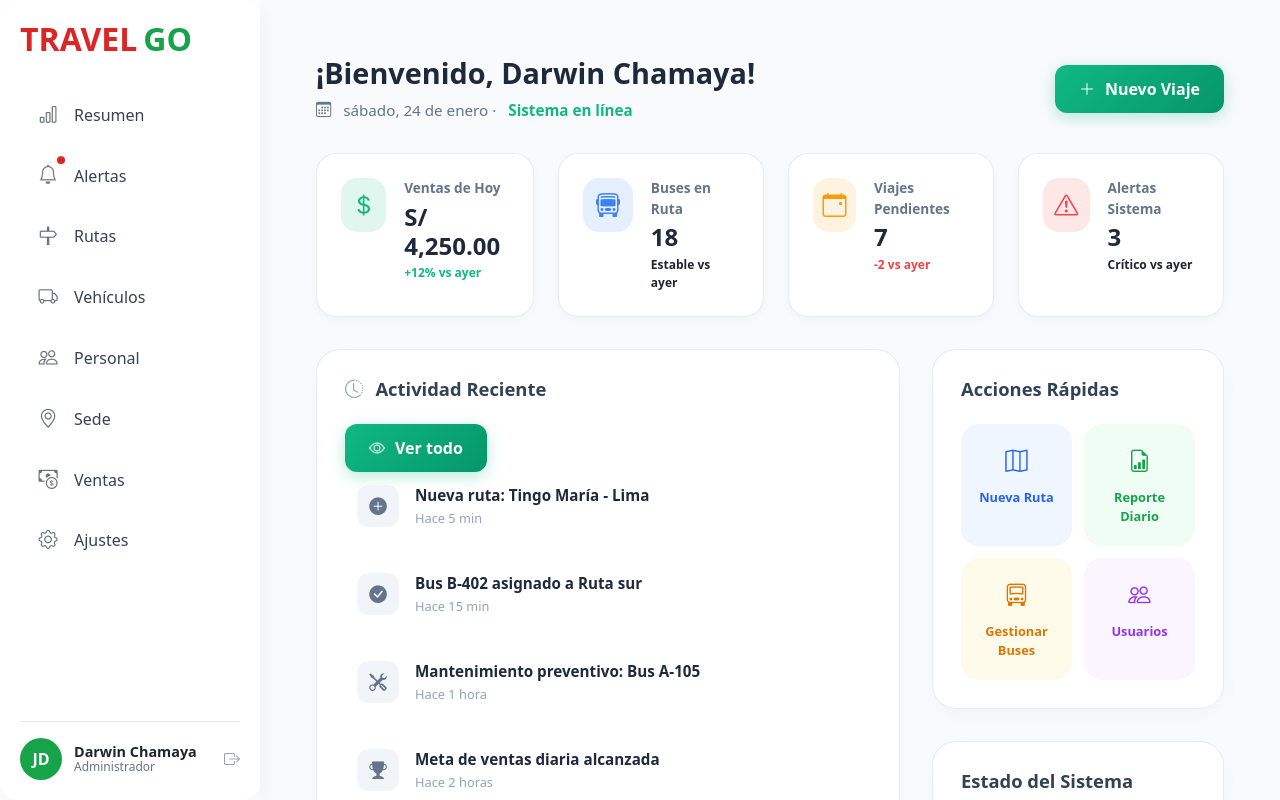
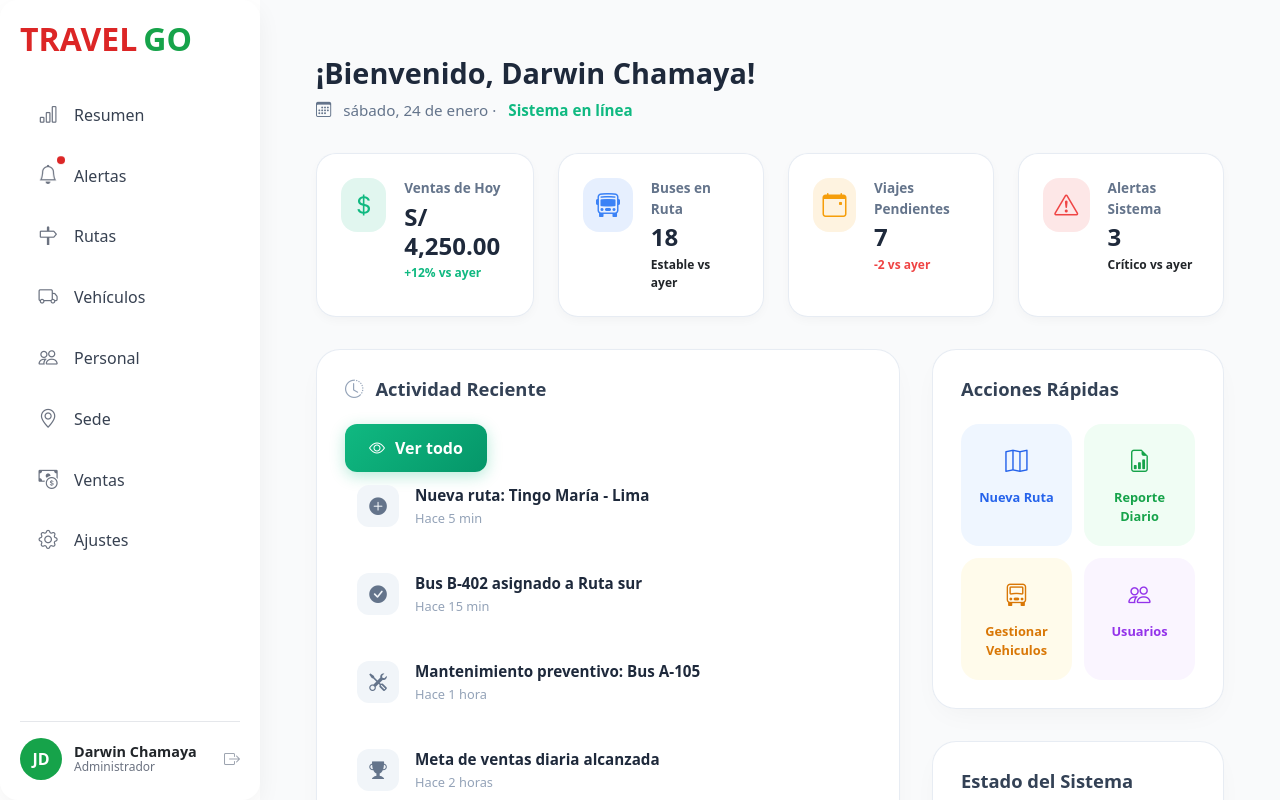
Before and after one commit to EULERLOSVIN/TravelGo-FrontEnd, an Angular app: page /home in a window 1280 px wide. Both pictures are taken after a click on the button "Administrador". Built offline with nearby package versions, Linux system fonts and the light colour scheme.

Commit message:
listo para enviar cambios a developer

```diff
--- a/src/app/features/Administrador/pages/administrator.page/administrator.page.html
+++ b/src/app/features/Administrador/pages/administrator.page/administrator.page.html
@@ -4,12 +4,6 @@
     <div class="greeting-info">
       <h1>¡Bienvenido, {{ adminName }}!</h1>
       <p><i class="bi bi-calendar3"></i> {{ formatDate(currentTime) }} · <span>Sistema en línea</span></p>
-    </div>
-    <div class="header-actions">
-      <button class="btn-primary-gradient">
-        <i class="bi bi-plus-lg"></i>
-        Nuevo Viaje
-      </button>
     </div>
   </header>
 
@@ -59,7 +53,7 @@
         <h3>Acciones Rápidas</h3>
         <div class="actions-grid">
           <button class="action-btn" *ngFor="let action of quickActions" [style.background-color]="action.color"
-            [style.color]="action.textColor">
+            [style.color]="action.textColor" (click)="handleAction(action.label)">
             <i class="bi" [ngClass]="action.icon"></i>
             {{ action.label }}
           </button>
@@ -89,3 +83,6 @@
     </div>
   </div>
 </div>
+
+<!-- Modal para registrar nueva ruta -->
+<app-register-new-route [isOpen]="isModalOpen" (close)="isModalOpen = false"></app-register-new-route>
--- a/src/app/features/Administrador/pages/administrator.page/administrator.page.ts
+++ b/src/app/features/Administrador/pages/administrator.page/administrator.page.ts
@@ -1,13 +1,16 @@
 import { Component } from '@angular/core';
 import { CommonModule } from '@angular/common';
 import { FormsModule } from '@angular/forms';
+import { RegisterNewRouteComponent } from '../../components/register-new-route/register-new-route.component';
+import { Router } from '@angular/router';
 
 @Component({
   selector: 'app-administrator',
   standalone: true,
   imports: [
     CommonModule,   // 👈 necesario para *ngIf
-    FormsModule     // 👈 necesario para ngModel
+    FormsModule,     // 👈 necesario para ngModel
+    RegisterNewRouteComponent
   ],
   templateUrl: './administrator.page.html',
   styleUrl: './administrator.page.scss',
@@ -15,6 +18,9 @@ import { FormsModule } from '@angular/forms';
 export class AdministratorComponent {
   currentTime: Date = new Date();
   adminName: string = 'Darwin Chamaya';
+  isModalOpen: boolean = false;
+
+  constructor(private router: Router) { }
 
   // Stats para el Dashboard
   stats = [
@@ -36,9 +42,26 @@ export class AdministratorComponent {
   quickActions = [
     { label: 'Nueva Ruta', icon: 'bi-map', color: '#eff6ff', textColor: '#2563eb' },
     { label: 'Reporte Diario', icon: 'bi-file-earmark-bar-graph', color: '#f0fdf4', textColor: '#16a34a' },
-    { label: 'Gestionar Buses', icon: 'bi-truck-front', color: '#fffbeb', textColor: '#d97706' },
+    { label: 'Gestionar Vehiculos', icon: 'bi-truck-front', color: '#fffbeb', textColor: '#d97706' },
     { label: 'Usuarios', icon: 'bi-people', color: '#faf5ff', textColor: '#9333ea' }
   ];
+
+  handleAction(label: string) {
+    switch (label) {
+      case 'Nueva Ruta':
+        this.isModalOpen = true;
+        break;
+      case 'Gestionar Vehiculos':
+        this.router.navigate(['/app-admin/vehicles']);
+        break;
+      case 'Usuarios':
+        this.router.navigate(['/app-admin/personal']);
+        break;
+      default:
+        console.log('Action not handled:', label);
+        break;
+    }
+  }
 
   formatDate(date: Date): string {
     return date.toLocaleDateString('es-ES', { weekday: 'long', day: 'numeric', month: 'long' });
```
